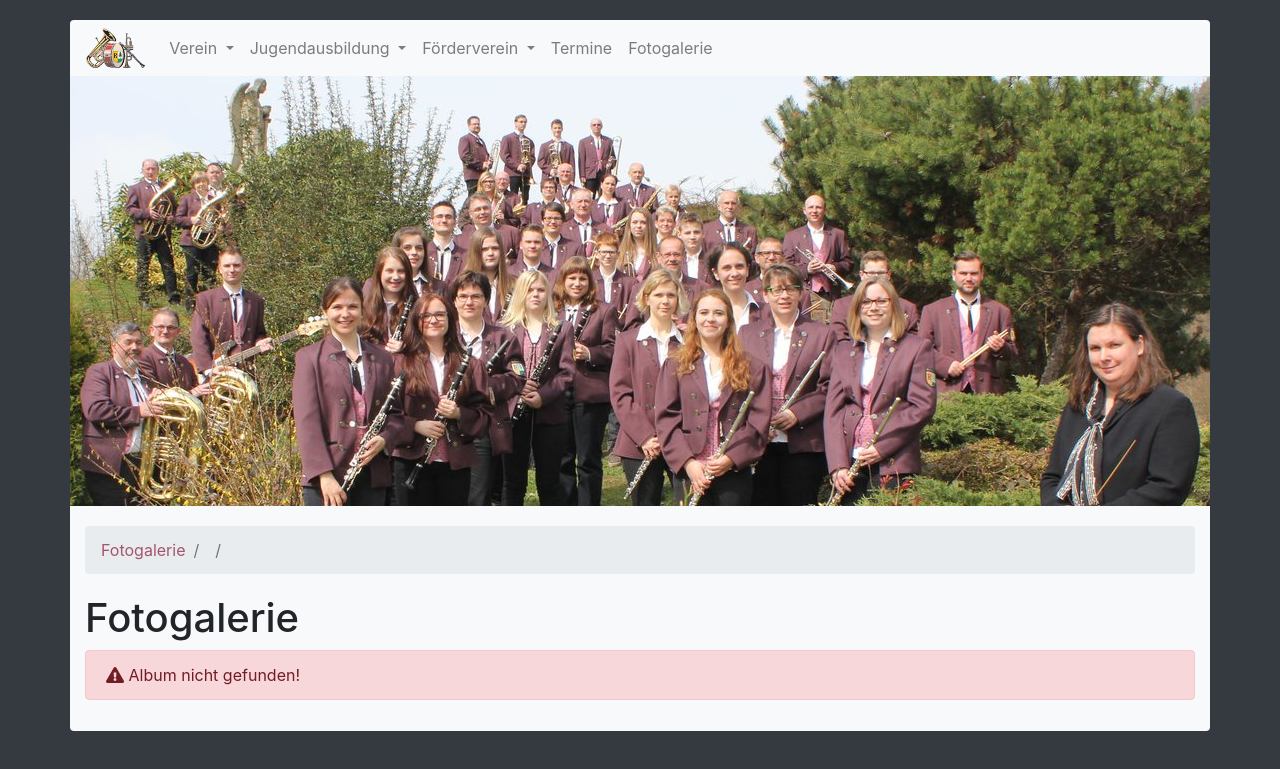
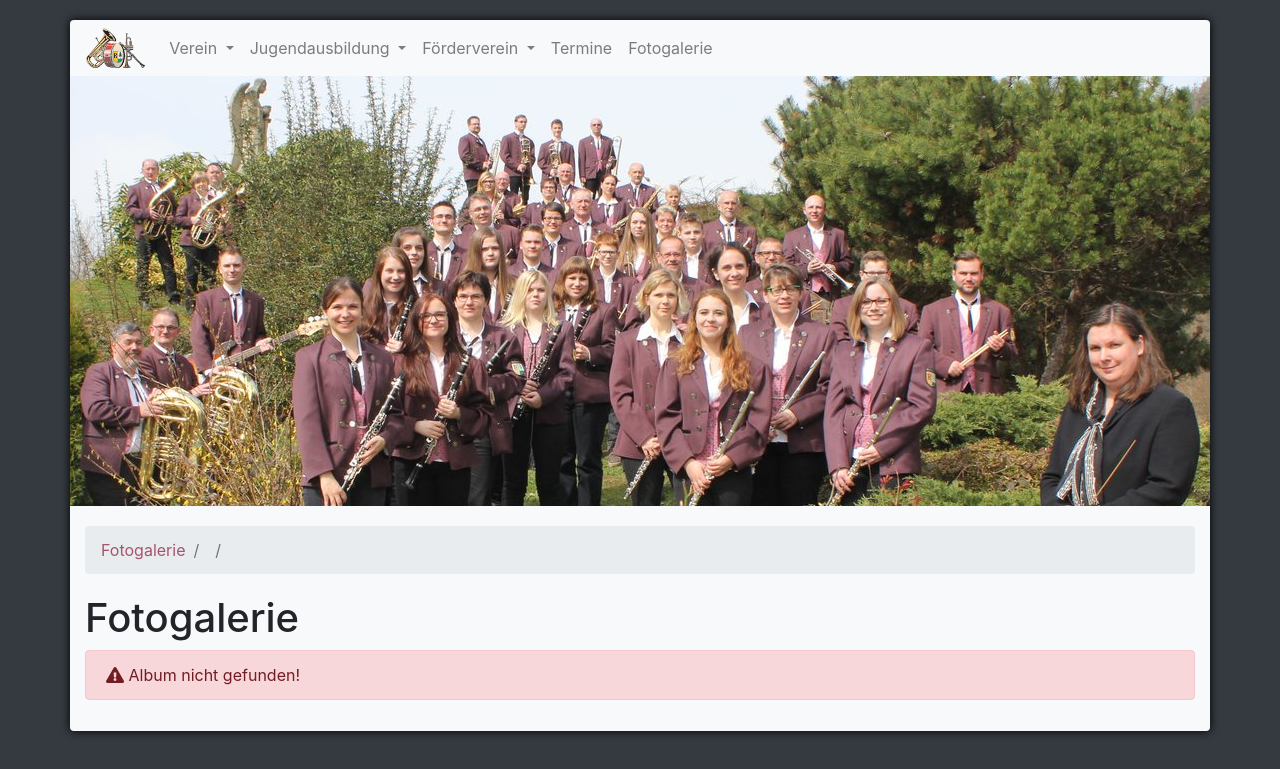
Before and after one commit to MVOReichental/Website, a PHP site: template src/main/resources/views/pictures/album.twig in a window 1280 px wide. Shown: the top 769 px of the page. Run offline with PHP 8.4, Linux system fonts and the light colour scheme; the template is opened without the code that fills it, so the values that code supplies are empty; some libraries are stand-ins or nearby versions.

Commit message:
Add light box shadow

```diff
--- a/httpdocs/css/main-public.css
+++ b/httpdocs/css/main-public.css
@@ -5,6 +5,7 @@
 
     #body {
         padding: 0;
+        box-shadow: 0 0 10px 0 black;
     }
 
     @media (min-width: 576px) {
```
